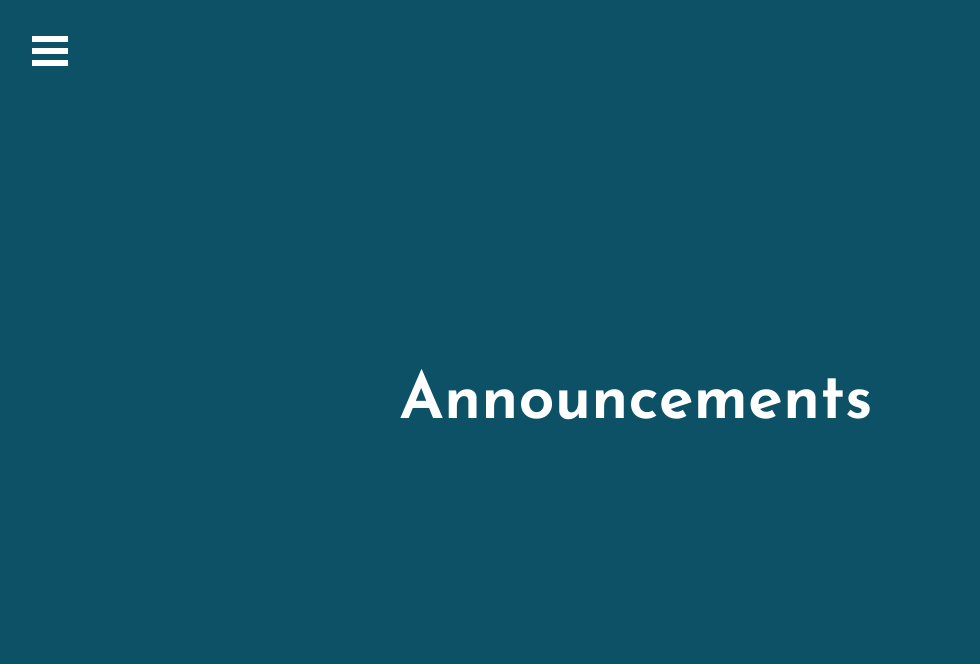
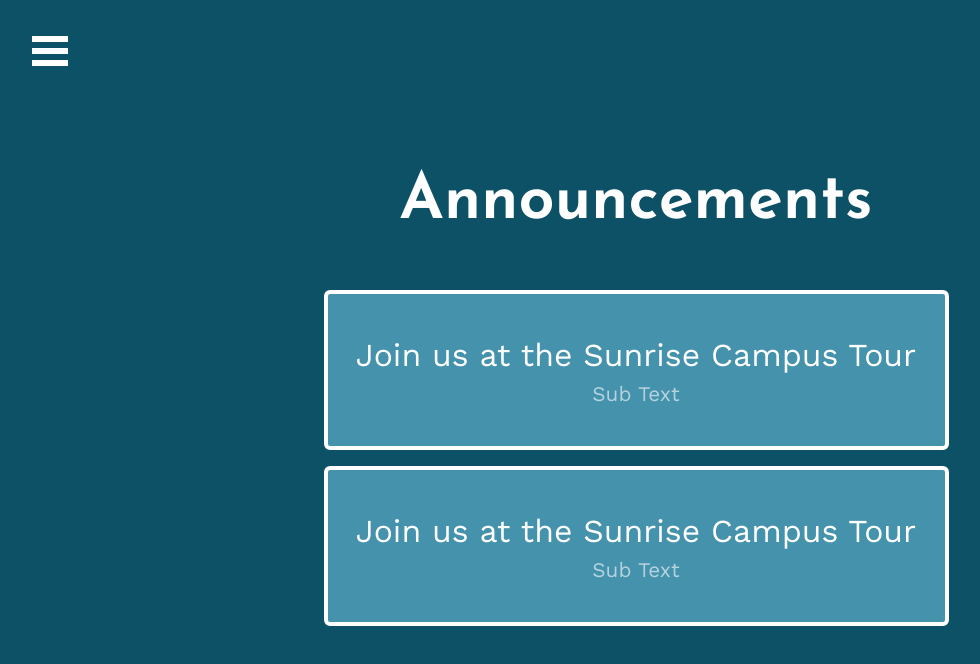
Before and after one commit to SDHacks/live-2018, a React (Create React App) app: page /announcements in a window 1280 px wide. Shown: the top 664 px of the page, without its empty margins (4-984 px from the left). Built offline with nearby package versions, Linux system fonts and the light colour scheme.

Commit message:
Dynamic Announcements

```diff
--- /dev/null
+++ b/src/static/accouncements.json
@@ -0,0 +1,10 @@
+[
+    {
+        "text": "Join us at the Sunrise Campus Tour",
+        "sub": "Sub Text"
+    },
+    {
+        "text": "Join us at the Sunrise Campus Tour",
+        "sub": "Sub Text"
+    }
+]
--- a/src/styles/components/_announcements.scss
+++ b/src/styles/components/_announcements.scss
@@ -8,4 +8,29 @@
         color: white;
         font-size: 4rem;
     }
+
+    &__small {
+        font-size: 2rem;
+    }
 }
+
+.announcement {
+    background: $aqua-blue;
+    min-height: 10rem;
+    border-radius: 6px;
+    border: 4px solid white;
+    margin-bottom: 1rem;
+    display: block;
+
+    &__text {
+        margin: auto;
+        font-size: 2rem;
+
+    }
+
+    &__sub {
+        font-size: 1.3rem;
+        text-align: center;
+        opacity: 0.6;
+    }
+}
--- /dev/null
+++ b/src/views/Announcements/Announcement.js
@@ -0,0 +1,21 @@
+import React, { Component } from 'react';
+
+class Announcement extends Component {
+
+    render() {
+        return (
+            <div className="announcement w-50 d-flex flex-column">
+                <div className="announcement__text">
+                    {this.props.data.text}
+
+                    {this.props.data.sub && <div className="announcement__sub">
+                        {this.props.data.sub}
+                    </div>}
+                </div>
+
+            </div>
+        )
+    }
+}
+
+export default Announcement;
--- a/src/views/Announcements/index.js
+++ b/src/views/Announcements/index.js
@@ -1,18 +1,37 @@
 import React, { Component } from 'react';
+import announcements from '../../static/accouncements.json';
+import Announcement from './Announcement';
 
 class Countdown extends Component {
 
 
+    renderAnnouncements() {
+
+        if (announcements.length < 1) {
+            return (<div class="announcements__small">
+                No Announcements Right Now, Happy Hacking! 😄
+            </div>)
+        }
+
+        return announcements.map((x, i) => {
+            return (
+                <Announcement data={x} key={i} />
+            )
+        })
+
+    }
+
     render() {
         return (
-            <div class="announcements d-flex container m-0 justify-content-center flex-column align-items-center">
-                <div className="row">
+            <div className="announcements d-flex container m-0 justify-content-center flex-column align-items-center">
+                <div className="row mb-5">
                     <div className="text-center">
                         <h1 className="announcements__header">
                             Announcements
                         </h1>
                     </div>
                 </div>
+                {this.renderAnnouncements()}
             </div>
         )
     }
```
